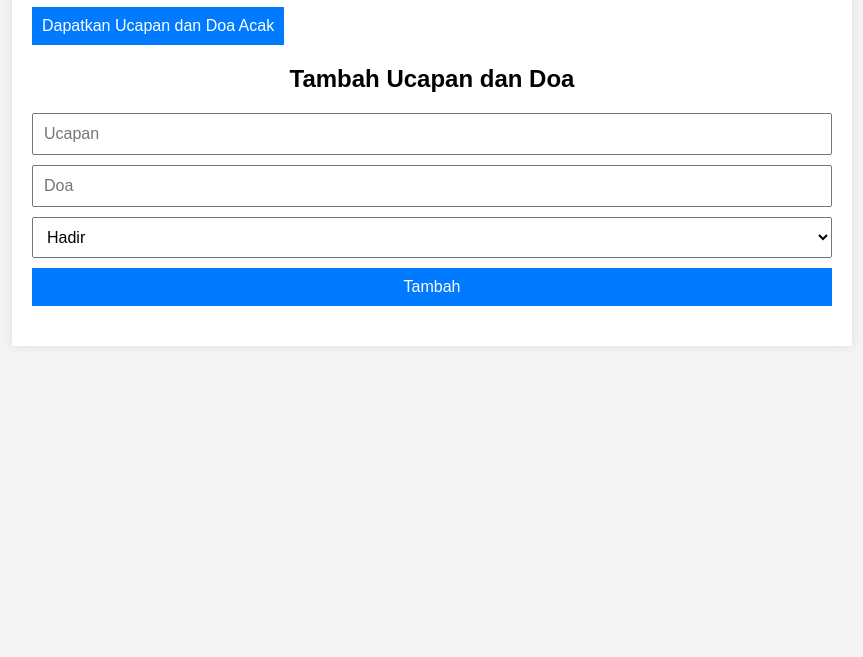
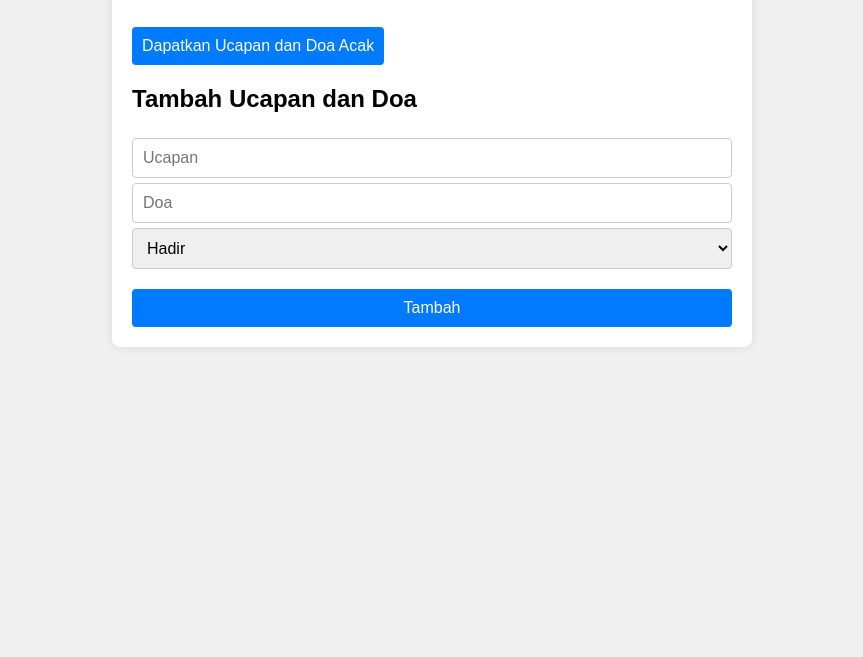
Before and after one commit to nicwaproject/ucapan-doa-metode-array-di-server, a plain HTML site: page index.html in a window 1280 px wide. Shown: the part 143-800 px from the top of the page, without its empty margins (208-1071 px from the left). Drawn offline with Linux system fonts and the light colour scheme; no server answers.

Commit message:
Update styles.css

```diff
--- a/styles.css
+++ b/styles.css
@@ -1,40 +1,44 @@
 body {
   font-family: Arial, sans-serif;
-  background-color: #f4f4f4;
+  background-color: #f0f0f0;
   margin: 0;
   padding: 0;
 }
 
 .container {
-  max-width: 800px;
+  max-width: 600px;
   margin: 50px auto;
   padding: 20px;
   background-color: #fff;
   box-shadow: 0 0 10px rgba(0, 0, 0, 0.1);
+  border-radius: 8px;
 }
 
-h1, h2 {
+h1 {
   text-align: center;
-}
-
-#content {
-  margin: 20px 0;
 }
 
 form {
   display: flex;
   flex-direction: column;
-  gap: 10px;
 }
 
-input, select, button {
+label {
+  margin-top: 10px;
+}
+
+input, textarea, select, button {
+  margin-top: 5px;
   padding: 10px;
-  font-size: 16px;
+  font-size: 1rem;
+  border: 1px solid #ccc;
+  border-radius: 4px;
 }
 
 button {
+  margin-top: 20px;
   background-color: #007BFF;
-  color: white;
+  color: #fff;
   border: none;
   cursor: pointer;
 }
@@ -42,3 +46,15 @@ button {
 button:hover {
   background-color: #0056b3;
 }
+
+#ucapanDoaList {
+  margin-top: 20px;
+}
+
+.ucapanDoa {
+  padding: 10px;
+  border: 1px solid #ccc;
+  border-radius: 4px;
+  margin-top: 10px;
+  background-color: #fafafa;
+}
```
